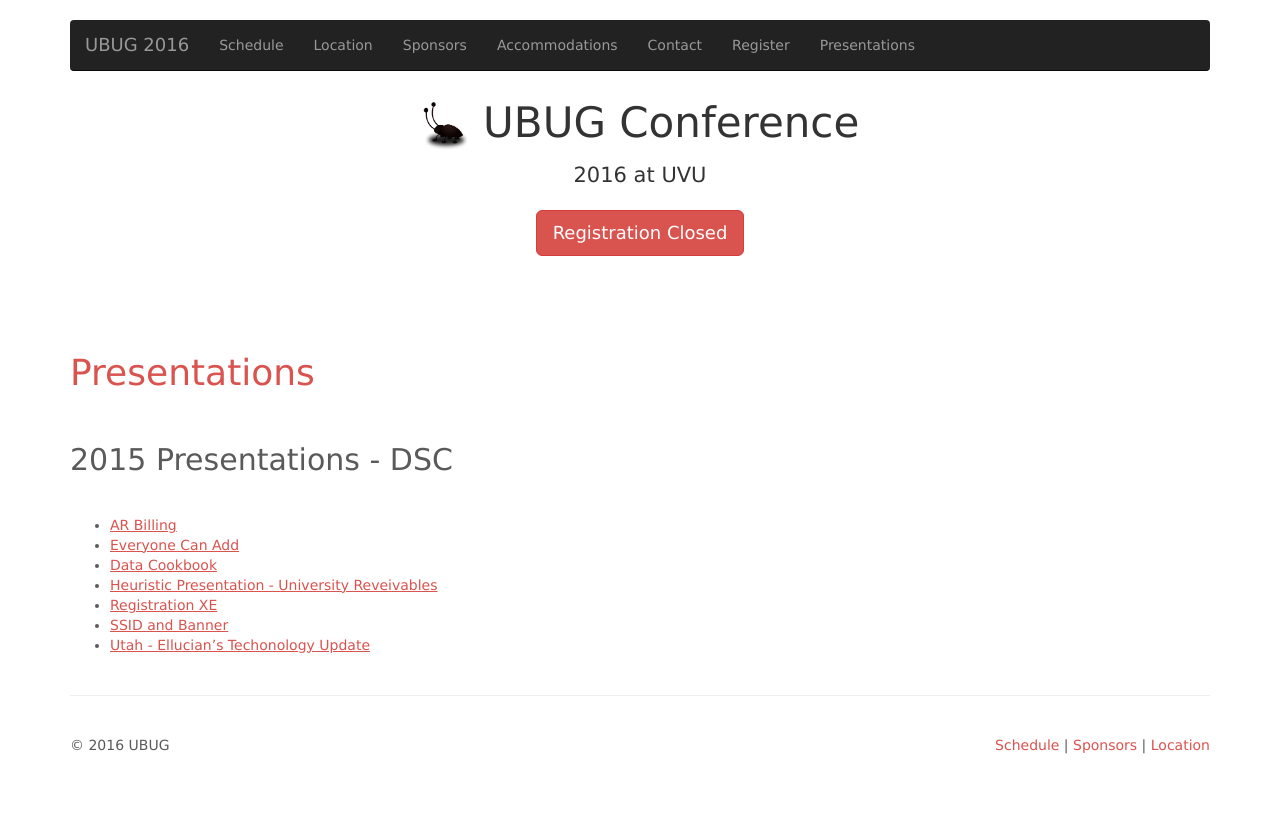
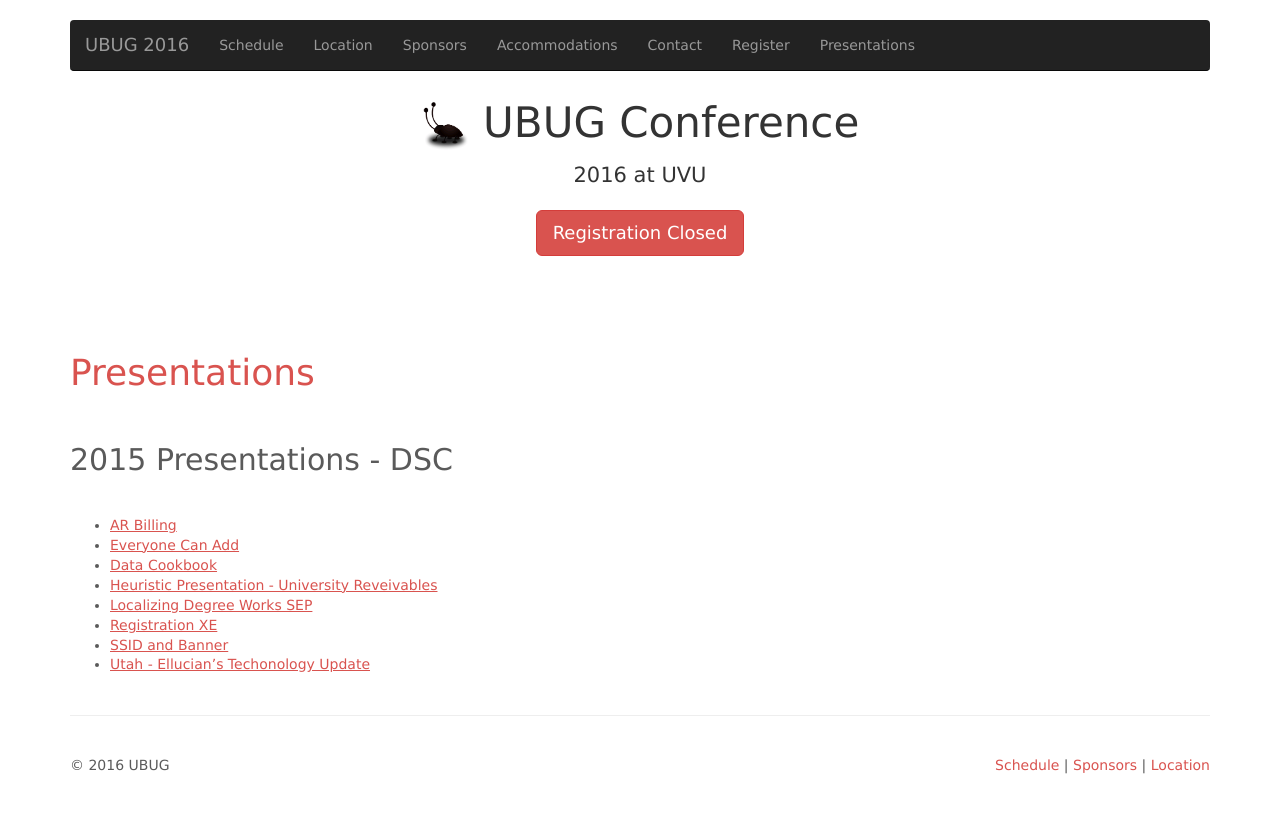
Before and after one commit to ubug/ubug.github.io, a Jekyll site: the page built from presentations/index.md, in a window 1280 px wide. Shown: the top 813 px of the page. Built offline with Jekyll 4.4.1, drawn with Linux system fonts in a browser that asks for light colours; nearby versions of some CDN libraries; Markdown is read by kramdown in place of the engine named in the settings.

Commit message:
added presentation

```diff
--- a/presentations/index.md
+++ b/presentations/index.md
@@ -9,6 +9,7 @@
 * [Everyone Can Add](/presentations/EveryoneCanAdd.pptx)
 * [Data Cookbook](/presentations/DataCookbook.pptx)
 * [Heuristic Presentation - University Reveivables](/presentations/HeuristicPresentation-UniversityReceivables.pdf)
+* [Localizing Degree Works SEP](/presentations/LocalizingDegreeWorksSEP.PPTX)
 * [Registration XE](/presentations/RegistrationXE.pptx)
 * [SSID and Banner](/presentations/SSIDandBanner.pptx)
 * [Utah - Ellucian's Techonology Update](/presentations/Utah-ElluciansTechnologyUpdate.pdf)
```
